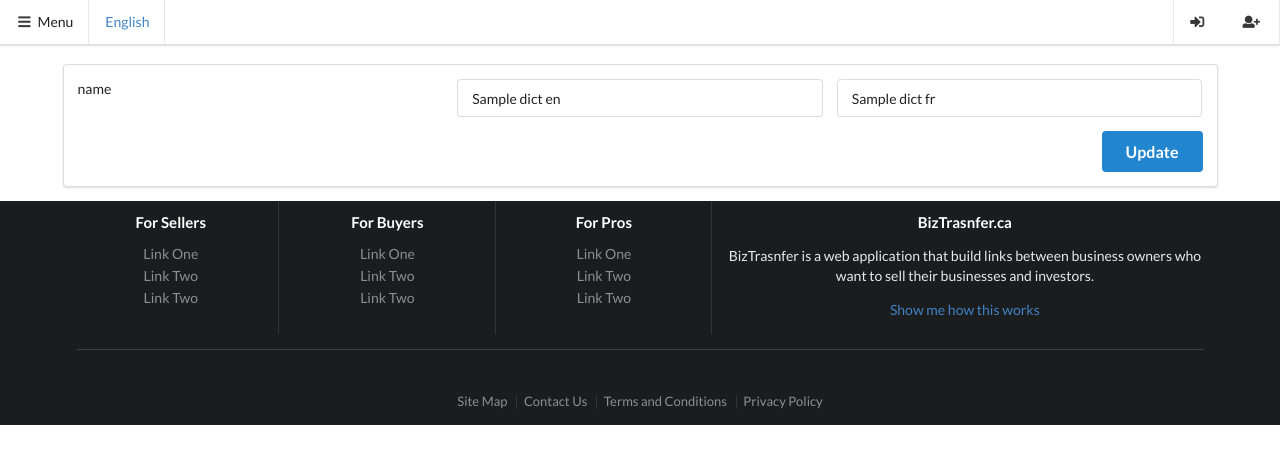
After one commit to IPCONNEX/BizTransfer, a Flask app: template templates/admin/translate.html in a window 1280 px wide. The commit adds this page. Shown: the top 464 px of the page. Run offline with Flask 2, Linux system fonts and the light colour scheme; the template is opened without the code that fills it: most values are stand-ins (such as "Sample title", 1, 10 or a date in 2020); parts of the project's set-up code (start-up, migrations or seed data) failed here and were passed over; some libraries are stand-ins or nearby versions.

Commit message:
v0.2
+translate home page
+add translation page

```diff
--- a/BizTransfer.py
+++ b/BizTransfer.py
@@ -25,6 +25,7 @@ mail = Mail(app)
 DB = AppDB(app.config['DB_URI'], app.config['DB_USER'], app.config['DB_PWD'])
 usersDB = DB.GetUsersDB()
 enterprisesDB = DB.GetEnterprisesDB()
+dictionaries = DB.GetDictionaries()
 serializer = URLSafeTimedSerializer('Sec3ret_key!')
 
 
@@ -267,7 +268,26 @@ def page_not_found(e):
     return "<h1 style='text-align: center'>APPLICATION ERROR</h1>"
 
 
-#  TODO attach the key and the BD key into a local environment file instead of hardcoded
+@app.route('/admin/translate/', methods=['GET', 'POST'])
+@is_logged_in
+def translate():
+    dict_fr = DB.GetLanguageStatics('fr')
+    dict_en = DB.GetLanguageStatics('en')
+    is_admin = usersDB.find_one({'email': session.get('email')}).get('admin')
+    #  Update the dictionary
+    if request.method == 'POST':
+        for key in dict_en.keys():
+            if key != 'language':
+                dictionaries.update_one({'language': 'en'}, {"$set": {key: request.form.get(key + '_en')}})
+                dictionaries.update_one({'language': 'fr'}, {"$set": {key: request.form.get(key + '_fr')}})
+        return redirect(url_for('translate'))
+
+    #  Only render the page if the user is Admin
+    if is_admin:
+        return render_template('admin/translate.html', dict_en=dict_en, dict_fr=dict_fr)
+    else:
+        return redirect('dashboard')
+
 
 
 # if __name__ == '__main__':
--- a/lib/AppDB.py
+++ b/lib/AppDB.py
@@ -18,6 +18,9 @@ class AppDB:
     def GetLanguageStatics(self, language):
         return self.collections.statics.find_one({'language': language}, {'_id': False})
 
+    def GetDictionaries(self):
+        return self.collections.statics
+
 
 #  TODO complete full profile data fields
 class Profile:
--- /dev/null
+++ b/templates/admin/translate.html
@@ -0,0 +1,48 @@
+{% extends "includes/layout.html" %}
+
+{% block title %} - Admin Translation page{% endblock %}
+
+{% block head %}
+    {{ super() }}
+{% endblock %}
+
+{% block body %}
+
+
+<div class="ui container segment grid">
+    <div class="ui column row">
+        <div class="ui sixteen wide column">
+            <form method="POST" class="ui form" action="">
+
+                {% for key in dict_en.keys() %}
+                    <div class="three fields">
+                        <div class="field">
+                            <p>{{ key }}</p>
+                        </div>
+                        <div class="field">
+                            <input name="{{ key }}_en" class="ui fluid dropdown" value="{{ dict_en.get(key, "") }}">
+                        </div>
+                        <div class="field">
+                            <input name="{{ key }}_fr" class="ui fluid dropdown" value="{{ dict_fr.get(key, "") }}">
+                        </div>
+                    </div>
+                {% endfor %}
+
+                <input type="submit" class="ui button large primary right floated" value="Update">
+            </form>
+        </div>
+    </div>
+</div>
+
+
+
+
+
+<!-- Side bar menu -->
+<script>
+    $('#toggle').click(function(){
+        $('.ui.sidebar').sidebar('toggle');
+    });
+</script>
+
+{% endblock %}
--- a/templates/dashboard.html
+++ b/templates/dashboard.html
@@ -68,6 +68,11 @@
                                 <p>Revenue: CA$ {{ enterprise['revenue'] }}</p>
                             </div>
                             <div class="ui four wide colum">
+                                <div class="statistic">
+                                    <div class="value">
+                                      <i class="plane icon"></i> {{ enterprise['visits'] }} Views
+                                    </div>
+                                </div>
                                 <p>Total views: {{ enterprise['visits'] }}</p>
                             </div>
                         </div>
--- a/templates/includes/layout.html
+++ b/templates/includes/layout.html
@@ -34,17 +34,17 @@
 <body>
 <!-- Hidden menu -->
     <div class="ui inverted labeled icon left inline vertical sidebar menu uncover ">
-        <a href="/" class="item"><i class="home icon"></i> Home</a>
+        <a href="/" class="item"><i class="home icon"></i> {{ session.get('statics')['home'] }}</a>
             {% if session.get('statics')['language'] == 'en' %}
         <a href="/lang/fr/" class="item">Français</a>
             {% else %}
         <a href="/lang/en/" class="item">English</a>
             {% endif %}
             {% if session['logged'] %}
-        <a href="/signout/" class="item">Sign out</a>
+        <a href="/signout/" class="item">{{ session.get('statics')['signout'] }}</a>
             {% else %}
-        <a href="/login/" class="item">Login</a>
-        <a href="/signup/" class="item">Sign up</a>
+        <a href="/login/" class="item">{{ session.get('statics')['login'] }}</a>
+        <a href="/signup/" class="item">{{ session.get('statics')['signup'] }}</a>
             {% endif %}
     </div>
 <!-- Top menu -->
@@ -61,11 +61,11 @@
         </div>
 
         {% if session['logged'] %}
-        <a href="/dashboard" class="ui right item"><i class="dashboard icon"></i>Dashboard</a>
-        <a href="/signout/" class="ui item"><i class="sign out icon"></i>Sign out</a>
+        <a href="/dashboard" class="ui right item"><i class="dashboard icon"></i>{{ session.get('statics')['dashboard'] }}</a>
+        <a href="/signout/" class="ui item"><i class="sign out icon"></i>{{ session.get('statics')['signout'] }}</a>
         {% else %}
-        <a href="/login/" class="ui right item"><i class="sign in icon"></i>Login</a>
-        <a href="/signup/" class="ui item"><i class="add user icon"></i>Sign up</a>
+        <a href="/login/" class="ui right item"><i class="sign in icon"></i>{{ session.get('statics')['login'] }}</a>
+        <a href="/signup/" class="ui item"><i class="add user icon"></i>{{ session.get('statics')['signup'] }}</a>
         {% endif %}
     </div>
 
--- a/templates/login.html
+++ b/templates/login.html
@@ -23,7 +23,6 @@
                             <label>Password</label>
                             <input type="password" name="password" placeholder="">
                         </div>
-
                         <input type="submit" class="ui animated large submit button primary fluid" value="Login">
                     </form>
 
```
Also changed, not shown: templates/includes/newpost/_financial.html (+6 -20 lines), templates/includes/newpost/_general.html (+36 -55 lines), templates/includes/newpost/_profile.html (+12 -42 lines), templates/index.html (+10 -10 lines).
